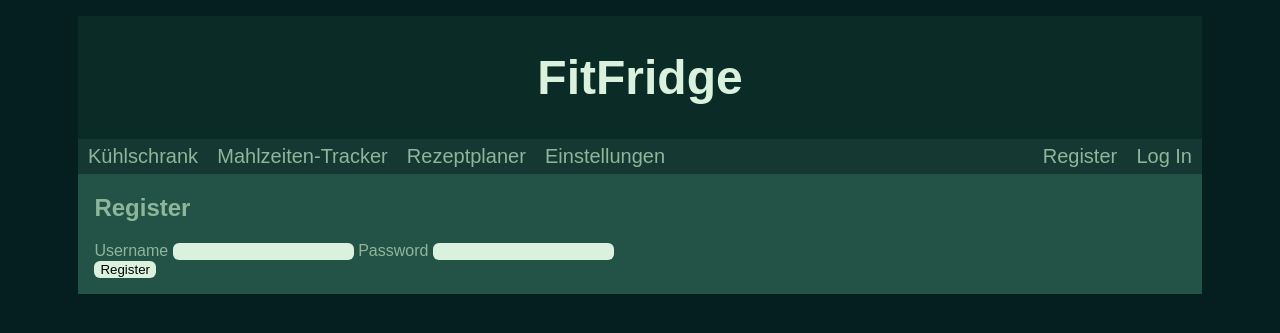
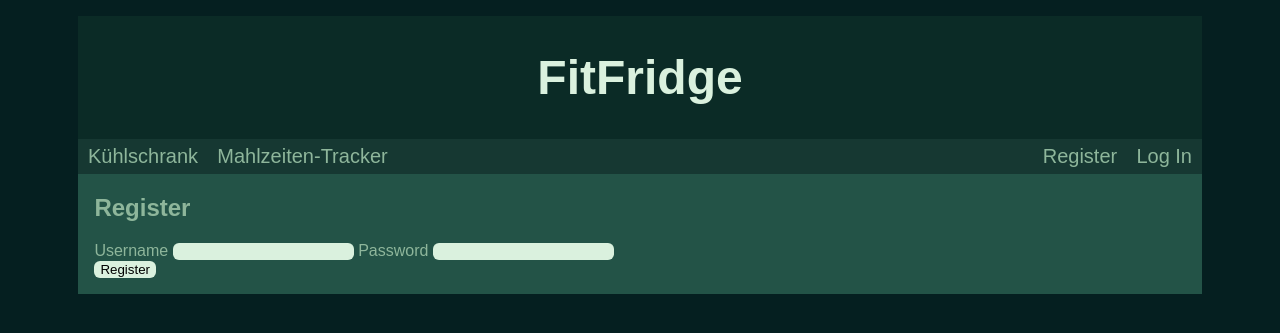
Before and after one commit to tungp2302/FitFridge, a Flask app: page /auth/register in a window 1280 px wide. Shown: the top 333 px of the page. Run offline with Flask 3, Linux system fonts and the light colour scheme.

Commit message:
bug fix, menu deletet unused sites

```diff
--- a/flaskr_new/templates/base.html
+++ b/flaskr_new/templates/base.html
@@ -10,8 +10,6 @@
       <div id="menuleft">
         <a href="{{ url_for('frontend.dashboard') }}">Kühlschrank</a>
         <a href="{{ url_for('frontend.meal_tracker') }}">Mahlzeiten-Tracker</a>
-        <a href="{{ url_for('asaai.planner_ui') }}">Rezeptplaner</a>
-        <a href="{{ url_for('frontend.settings') }}">Einstellungen</a>
       </div>
   <div id="usermenu">
     {% if g.user %}
```
